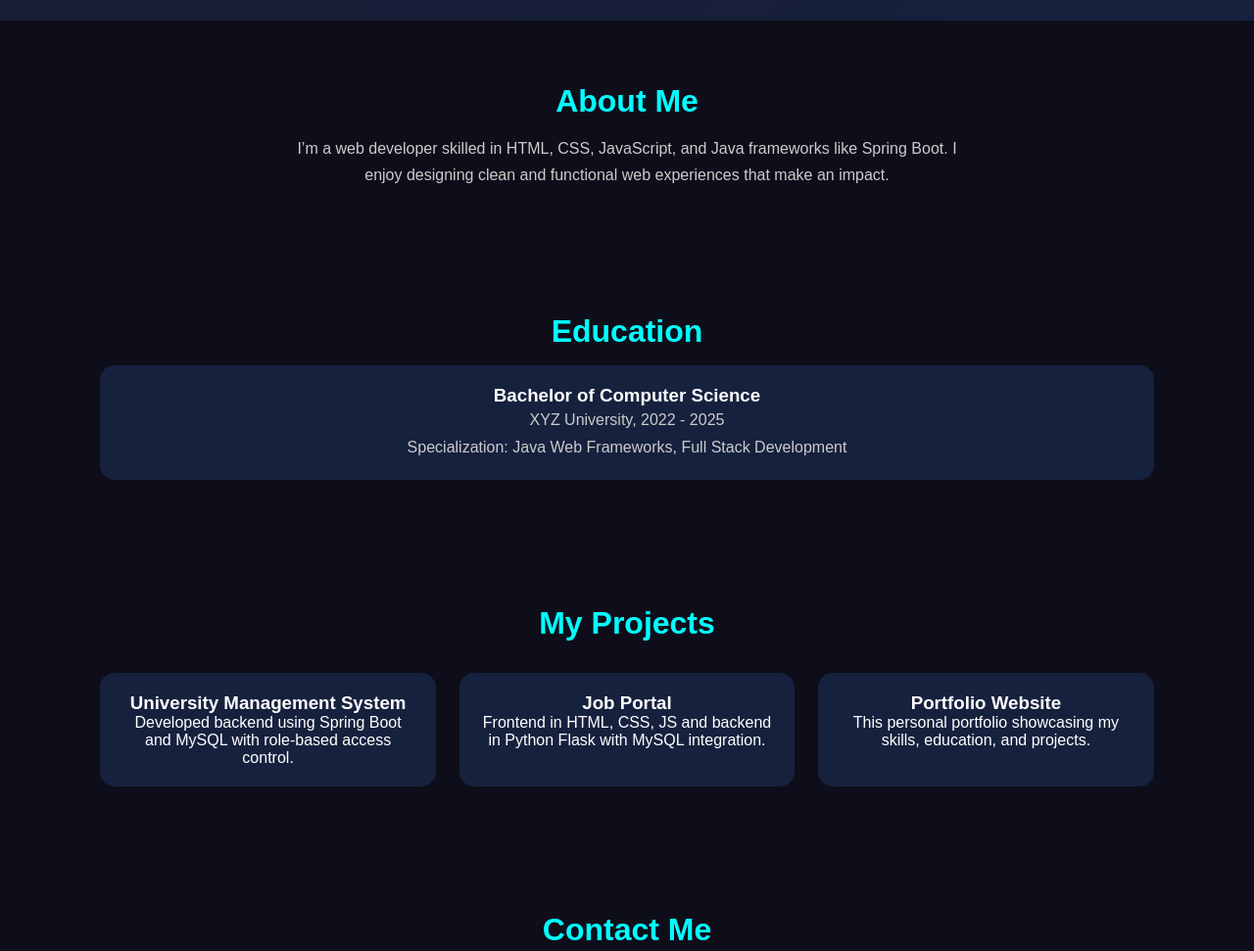
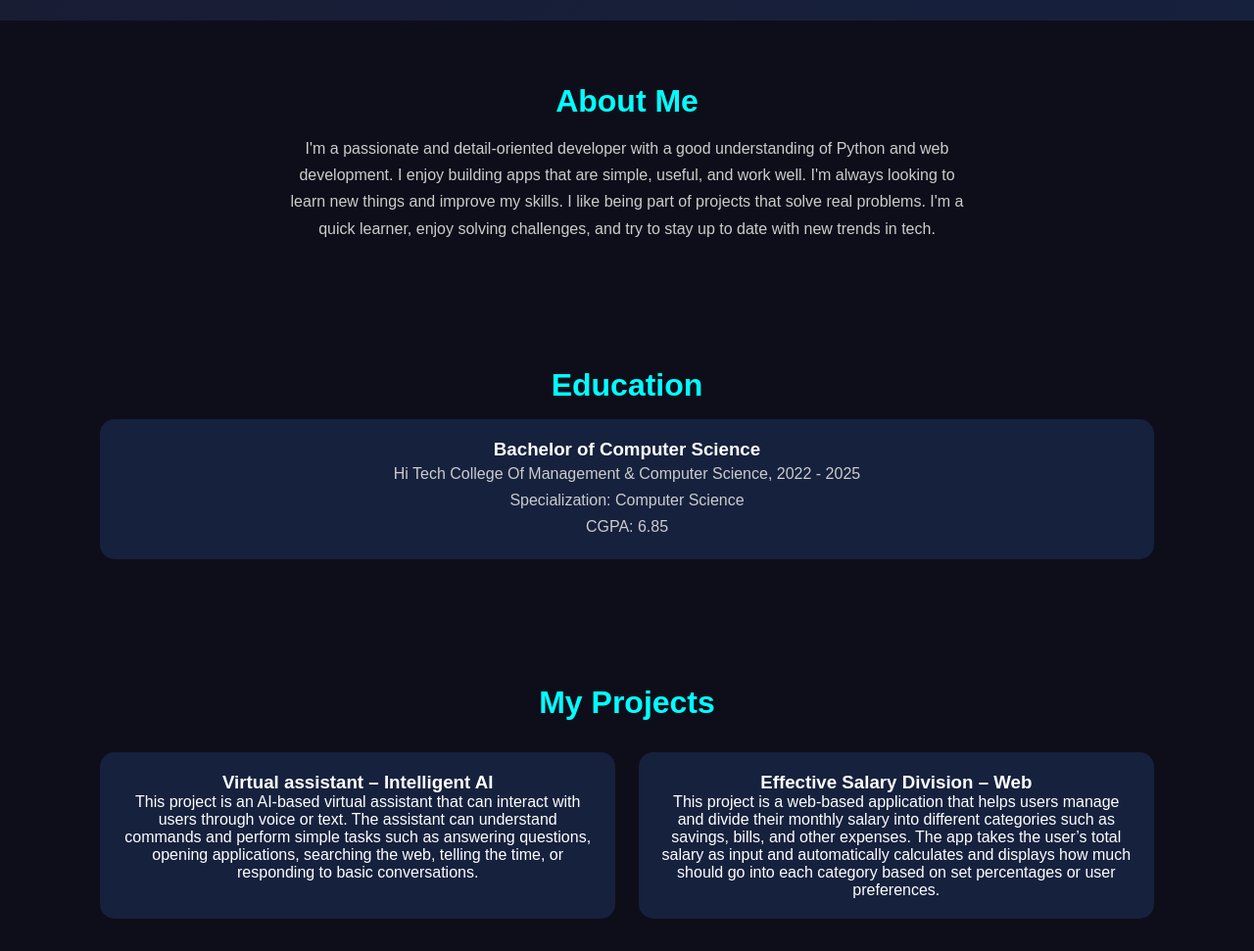
Before and after one commit to harshalkamble02/Portfolio, a plain HTML site: page index.html in a window 1280 px wide. Shown: the part 780-1751 px from the top of the page at 98% size. Drawn offline with Linux system fonts and the light colour scheme.

Commit message:
info updated

```diff
--- a/index.html
+++ b/index.html
@@ -35,8 +35,9 @@
   <section id="about" class="about section">
     <h2 class="section-title">About Me</h2>
     <p>
-      I’m a web developer skilled in HTML, CSS, JavaScript, and Java frameworks like Spring Boot.
-      I enjoy designing clean and functional web experiences that make an impact.
+      I'm a passionate and detail-oriented developer with a good understanding of Python and web development.
+      I enjoy building apps that are simple, useful, and work well. I'm always looking to learn new things and improve my skills.
+      I like being part of projects that solve real problems. I'm a quick learner, enjoy solving challenges, and try to stay up to date with new trends in tech.
     </p>
   </section>
 
@@ -45,8 +46,9 @@
     <h2 class="section-title">Education</h2>
     <div class="edu-card">
       <h3>Bachelor of Computer Science</h3>
-      <p>XYZ University, 2022 - 2025</p>
-      <p>Specialization: Java Web Frameworks, Full Stack Development</p>
+      <p>Hi Tech College Of Management & Computer Science, 2022 - 2025</p>
+      <p>Specialization: Computer Science</p>
+      <p>CGPA: 6.85</p>
     </div>
   </section>
 
@@ -55,17 +57,19 @@
     <h2 class="section-title">My Projects</h2>
     <div class="project-grid">
       <div class="project-card">
-        <h3>University Management System</h3>
-        <p>Developed backend using Spring Boot and MySQL with role-based access control.</p>
+        <h3>Virtual assistant – Intelligent AI </h3>
+        <p>This project is an AI-based virtual assistant that can interact with users through voice or text.
+          The assistant can understand commands and perform simple tasks such as answering questions, opening applications, searching the web, telling the time, or responding to basic conversations.</p>
       </div>
       <div class="project-card">
-        <h3>Job Portal</h3>
-        <p>Frontend in HTML, CSS, JS and backend in Python Flask with MySQL integration.</p>
+        <h3>Effective Salary Division – Web </h3>
+        <p>This project is a web-based application that helps users manage and divide their monthly salary into different categories such as savings, bills, and other expenses. The app takes the user’s
+           total salary as input and automatically calculates and displays how much should go into each category based on set percentages or user preferences.</p>
       </div>
-      <div class="project-card">
+      <!-- <div class="project-card">
         <h3>Portfolio Website</h3>
         <p>This personal portfolio showcasing my skills, education, and projects.</p>
-      </div>
+      </div> -->
     </div>
   </section>
 
```
